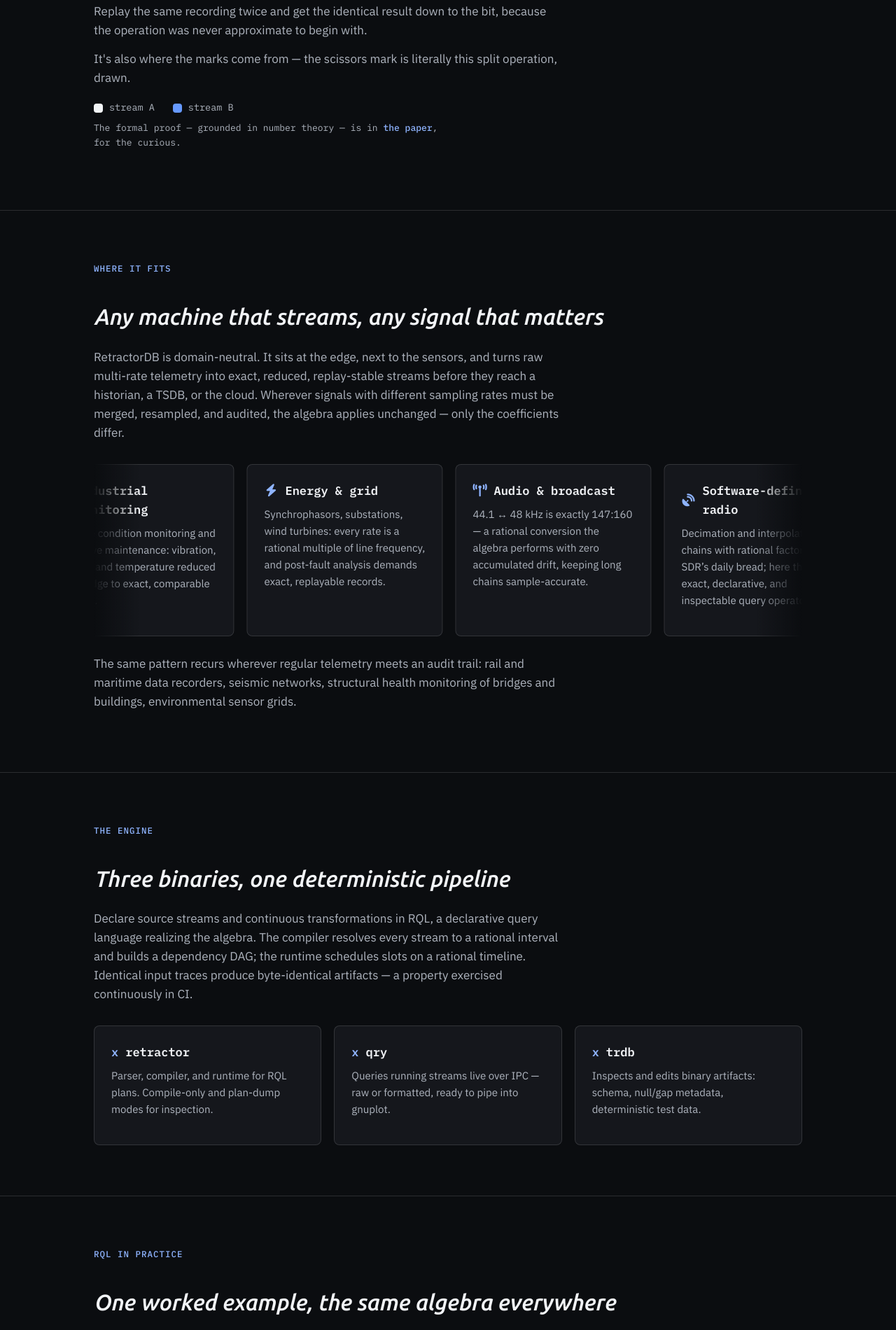
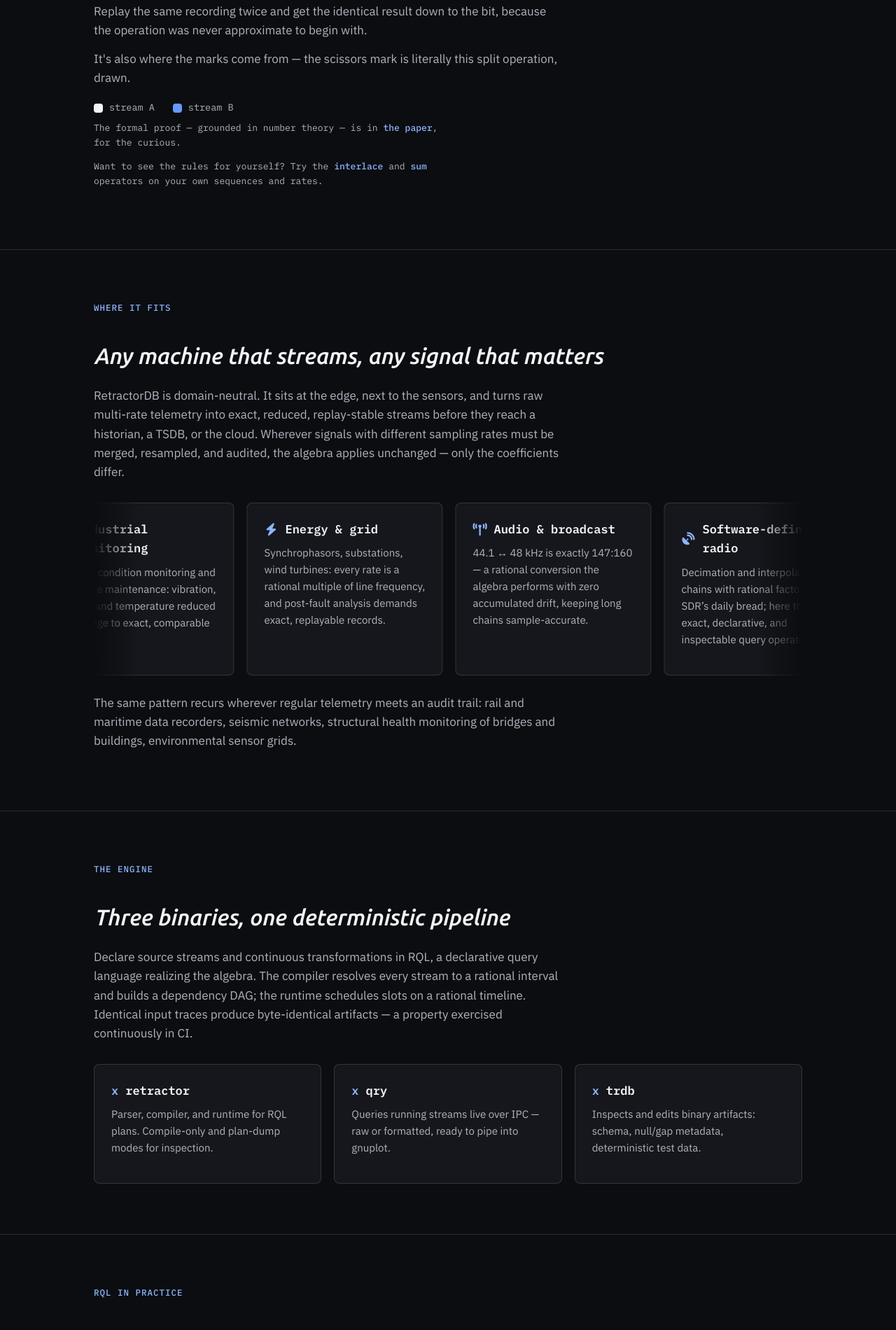
Before and after one commit to michalwidera/rdbweb, a Jekyll site: the page built from _pages/index.md, in a window 1280 px wide. Shown: the part 1272-3172 px from the top of the page at 70% size. Built offline with Jekyll 4.4.1, drawn with Linux system fonts in a browser that asks for light colours.

Commit message:
fix mistake in interlace on page

```diff
--- a/_pages/index.md
+++ b/_pages/index.md
@@ -65,6 +65,11 @@
       <p class="hero-note" style="margin-top:8px">
         The formal proof &mdash; grounded in number theory &mdash; is in
         <a href="https://arxiv.org/abs/2607.07730">the paper</a>, for the curious.
+      </p>
+      <p class="hero-note">
+        Want to see the rules for yourself? Try the
+        <a href="/interlace/">interlace</a> and <a href="/sum/">sum</a>
+        operators on your own sequences and rates.
       </p>
     </div>
   </section>
--- a/assets/css/site.css
+++ b/assets/css/site.css
@@ -121,6 +121,26 @@
 .btn-primary:hover{background:#234A9E;text-decoration:none}
 .btn-ghost{border:1.5px solid var(--ink);color:var(--ink)}
 .btn-ghost:hover{background:var(--ink);color:var(--paper);text-decoration:none}
+button.btn{border:none;cursor:pointer;font-family:inherit}
+
+/* ---------- interactive operator demos (interlace, sum) ---------- */
+.operator-demo label{display:block;margin-top:18px;font-weight:600;font-size:14px;color:var(--ink)}
+.operator-demo .hint{font-size:13.5px;color:var(--ink-soft);margin:2px 0 0}
+.operator-demo input{
+  width:100%;padding:10px 12px;margin-top:6px;
+  border:1px solid var(--rule);border-radius:6px;
+  background:var(--paper);color:var(--ink);
+  font-family:"IBM Plex Mono",monospace;font-size:14.5px;
+}
+.operator-demo input:focus-visible{outline:2px solid var(--brand);outline-offset:1px;border-color:var(--brand)}
+.operator-demo .btn{margin-top:22px}
+.operator-result{margin-top:26px;padding-top:22px;border-top:1px solid var(--rule)}
+.operator-result h3{font-family:"IBM Plex Mono",monospace;font-size:14px;text-transform:uppercase;letter-spacing:0.06em;color:var(--brand-text);margin-bottom:10px}
+.operator-result table{width:100%;border-collapse:collapse;margin-top:8px;font-family:"IBM Plex Mono",monospace;font-size:14px}
+.operator-result th,.operator-result td{border:1px solid var(--rule);padding:8px 10px;text-align:left}
+.operator-result th{background:var(--paper);color:var(--ink-soft);font-weight:600}
+.operator-result td strong{color:var(--ink)}
+.operator-error{color:#E5686B;margin-top:10px;font-size:14px}
 
 footer{padding:44px 0 60px;color:var(--ink-soft);font-size:14.5px;border-top:1px solid var(--rule);margin-top:40px}
 footer .cols{display:flex;flex-wrap:wrap;gap:12px 34px;align-items:center}
--- a/assets/interlace.html
+++ b/assets/interlace.html
@@ -151,7 +151,9 @@
 
                 const rationalNum3 = parseFloat( ( rationalNum1 * rationalNum2 ) / (rationalNum1 + rationalNum2) );
 
-                const delta = rationalNum3;
+                // selection weight (share of B in the merge), distinct from the
+                // combined output rate rationalNum3 — see the implementation docs
+                const delta = rationalNum2 / (rationalNum1 + rationalNum2);
                 const A = firstSequence;
                 const B = secondSequence;
 
```
Also changed, not shown: _pages/interlace.md (added, +103 -0 lines), _pages/sum.md (added, +101 -0 lines).
